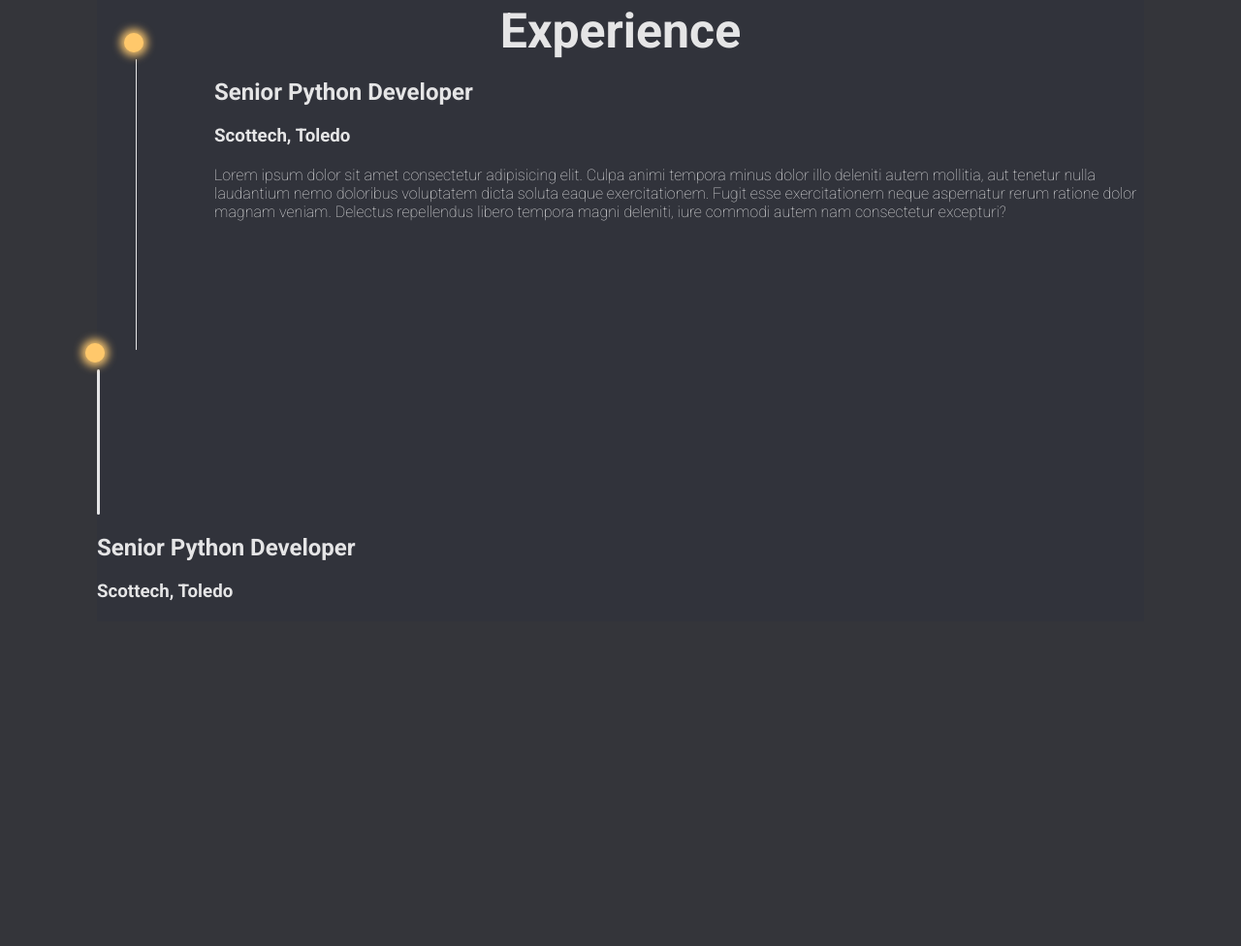
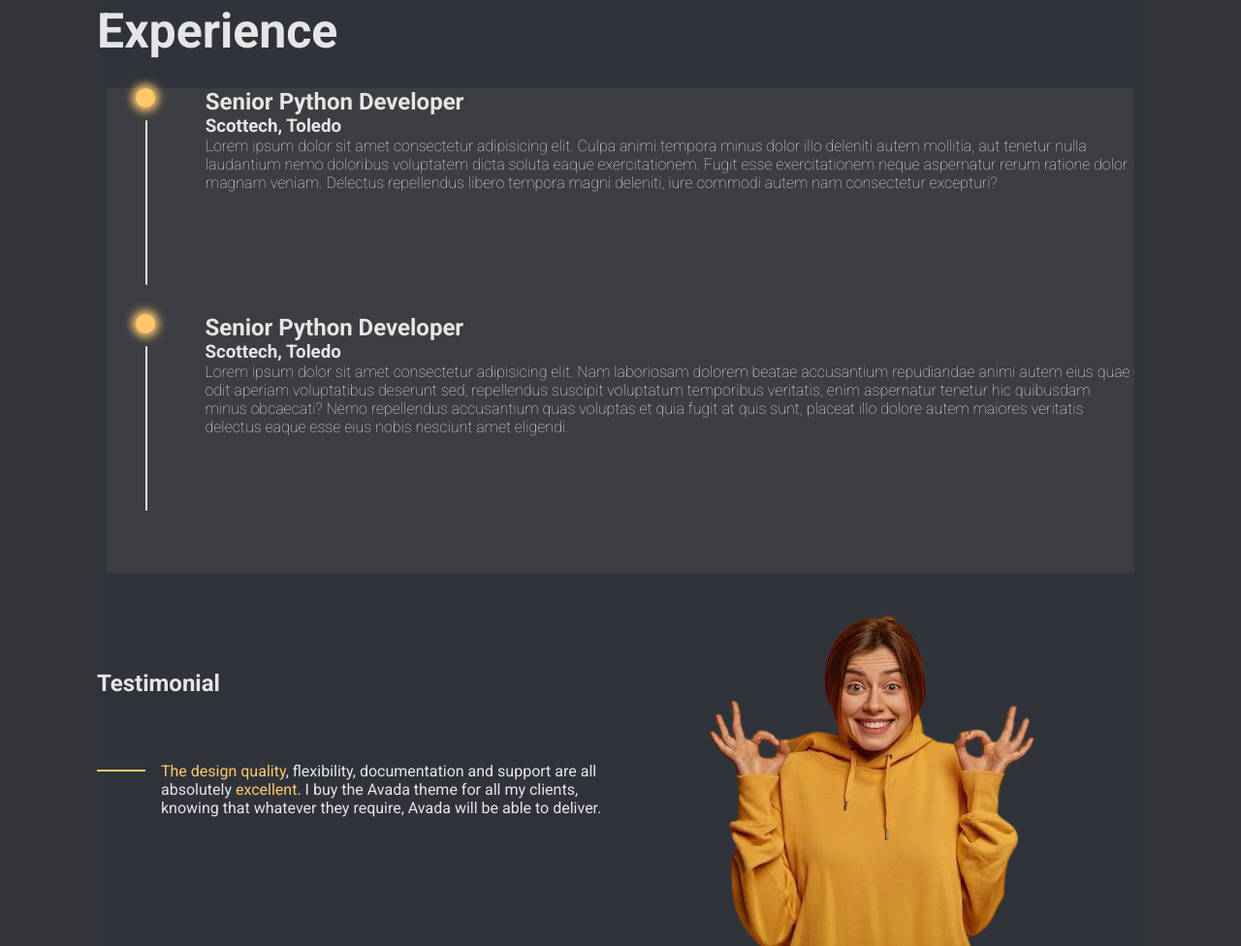
Before and after one commit to bikashkhanal-byte/portfolio, a plain HTML site: page index.html in a window 1280 px wide. Shown: the part 2228-3204 px from the top of the page at 97% size. Before the commit the page ends 2869 px from the top, so only its background shows below. Drawn offline with nearby package versions, Linux system fonts and the light colour scheme.

Commit message:
Testonomial Section

```diff
--- a/index.html
+++ b/index.html
@@ -220,10 +220,10 @@
             <button>View More</button>
           </div>
           <!--------------- Experience Section--------------------- -->
-          <h1 style="text-align: center;">Experience</h1>
+          <h1>Experience</h1>
           <div class="experience-section ">
+            <div class="glow-button"></div>
             <div class="date-divider">
-              <div class="glow-button"></div>
               <div class="divider-3"></div>
               <div class="experience">
                 <h2>Senior Python Developer</h2>
@@ -231,16 +231,35 @@
                 <p style = "font-weight: 80;"> Lorem ipsum dolor sit amet consectetur adipisicing elit. Culpa animi tempora minus dolor illo deleniti autem mollitia, aut tenetur nulla laudantium nemo doloribus voluptatem dicta soluta eaque exercitationem. Fugit esse exercitationem neque aspernatur rerum ratione dolor magnam veniam. Delectus repellendus libero tempora magni deleniti, iure commodi autem nam consectetur excepturi?</p>
               </div>
               </div>
-            </div>
-            <div class="date-divider-2">
-              <div class="glow-button-2"></div>
-              <div class="divider-4"></div>
-              <div class="experience">
-                <h2>Senior Python Developer</h2>
-                <h3>Scottech, Toledo</h3>
-                <p style = "font-weight: 80;">
+              <div class="date-divider">
+                <div class="glow-button-2"></div>
+                <div class="divider-3"></div>
+                 <div class="experience">
+                  <h2>Senior Python Developer</h2>
+                  <h3>Scottech, Toledo</h3>
+                  <p style = "font-weight: 80;"> Lorem ipsum dolor sit amet consectetur adipisicing elit. Nam laboriosam dolorem beatae accusantium repudiandae animi autem eius quae odit aperiam voluptatibus deserunt sed, repellendus suscipit voluptatum temporibus veritatis, enim aspernatur tenetur hic quibusdam minus obcaecati? Nemo repellendus accusantium quas voluptas et quia fugit at quis sunt, placeat illo dolore autem maiores veritatis delectus eaque esse eius nobis nesciunt amet eligendi.
+              </div>
             </div>
             </div>
-    </main>
+            <!-- ------------------- Testimonial Section ----------------------------- -->
+            <div class="testominal-section">
+              <div class="text-area">
+                <h2> Testimonial </h2>
+                <di class="divide-3">
+                  <p class="text">
+                    <span>The design quality</span>, flexibility, documentation and
+                    support are all absolutely <span>excellent</span>. I buy the Avada
+                    theme for all my clients, knowing that whatever they
+                    require, Avada will be able to deliver.
+                  </p>
+
+                  <div class="divider-4"></div>
+                </div>
+                </div>
+                <div class="testimonal-image">
+                  <img src="./pictiures/testimonal.png" alt="">
+                </div>
+              </div>
+          </main>
     </body>
   </html>
--- a/style.css
+++ b/style.css
@@ -6,7 +6,6 @@
 
 html{
     scroll-behavior: smooth;
-    scrollbar-width: none;
 
 }
 
@@ -30,6 +29,7 @@ html{
     --border:#3D3E42;
     --letter:#E5E5E6;
     --hover:#F0BF6C;
+    --experience-section:#3D3E42;
 }
 
 body{
@@ -239,6 +239,7 @@ position: relative;
 }
 
 
+
 .break{
     position: relative;
 
@@ -346,75 +347,112 @@ position: relative;
     margin-bottom: 10px;
 }
 
-.experience-section h1 h3 p{
-    margin-top: 18px;
-    text-align: center;
-}
+/*              Experience Section                */
 
 .experience-section{
-    background-color: var(--forth);
-    display: flex;
-    flex-direction: column;
-    align-items: start;
-    gap: 20px;
+    height: 500px;
+  position: relative;
+    background-color: var(--experience-section);
+    margin: 10px;
 }
 
 .date-divider{
     display: flex;
-    gap: 80px;
-    position: relative;
+    gap: 30px;
     margin-left: 40px;
-}
+    margin-top: 30px;
+    top: 0;
+    left: 0;
 
-.divider-3{
-    height: 300px;
-    width: 3px;
-    background-color: #E5E5E6;
-    border-radius: 6px;
 }
 
 .glow-button{
+    position: absolute;
     background-color: var(--secondary);
     box-shadow:  0px 0px 9px 4px var(--hover);
     height: 20px;
-    width: 20px;
+     min-width: 20px;
     border-radius: 50%;
-    position: absolute;
-    top: -27px;
-    left: -12px;
+    top:  0px;
+    left: 30px;
 }
 
-.experience{
-    margin-top: 20px;
+
+.divider-3{
+    height: 170px;
+    width: 5px;
+    background-color: #E5E5E6;
+    border-radius: 6px;
+    left: 0;
+    top: 70px;
+    margin-right: 30px;
+    margin-top: 33px;
+}
+
+.eperience{
     display: flex;
     flex-direction: column;
-    gap: 20px;
+    gap: 30px;
 }
 
-.experience h2 h3{
-    font-size: 40px;
-     font-weight: 400;
+
+
+.glow-button-2{
+    position: absolute;
+    background-color: var(--secondary);
+    box-shadow:  0px 0px 9px 4px var(--hover);
+    height: 20px;
+     min-width: 20px;
+    border-radius: 50%;
+    left: 30px;
+}
+
+/*                  testominal-section                */
+
+.testominal-section{
+    background-color: var(--sixth);
+}
+
+.text-area {
+    display: flex;
+    justify-content: flex-start;
+    align-items: center;
+    position: relative;
+}
+
+
+.text-area h2{
+   position: absolute;
+   top: 90px;
+   left: 0;
+}
+
+.divide-3{
+    position: relative;
+
 }
 
 .divider-4{
-    height: 150px;
-    width: 3px;
-    background-color: #E5E5E6;
-    border-radius: 6px;
-    margin-top: 20px;
+    height: 2px;
+    min-width: 50px;
+    background-color: var(--secondary);
+    position: absolute;
+    bottom: -195px;
+
 }
 
-.date-divider-2{
-    position: relative;
+.testimonal-image{
+    display: flex;
+    justify-content: flex-end;
 }
 
-.glow-button-2{
-    background-color: var(--secondary);
-    box-shadow:  0px 0px 9px 4px var(--hover);
-    height: 20px;
-    width: 20px;
-    border-radius: 50%;
+.text{
     position: absolute;
-    top: -27px;
-    left: -12px;
+    top: 185px;
+    width: 30rem;
+    margin-left:66px ;
 }
+
+span{
+    color: var(--secondary);
+}
```
Also changed, not shown: pictiures/testimonal.jpg (added), pictiures/testimonal.png (added).
